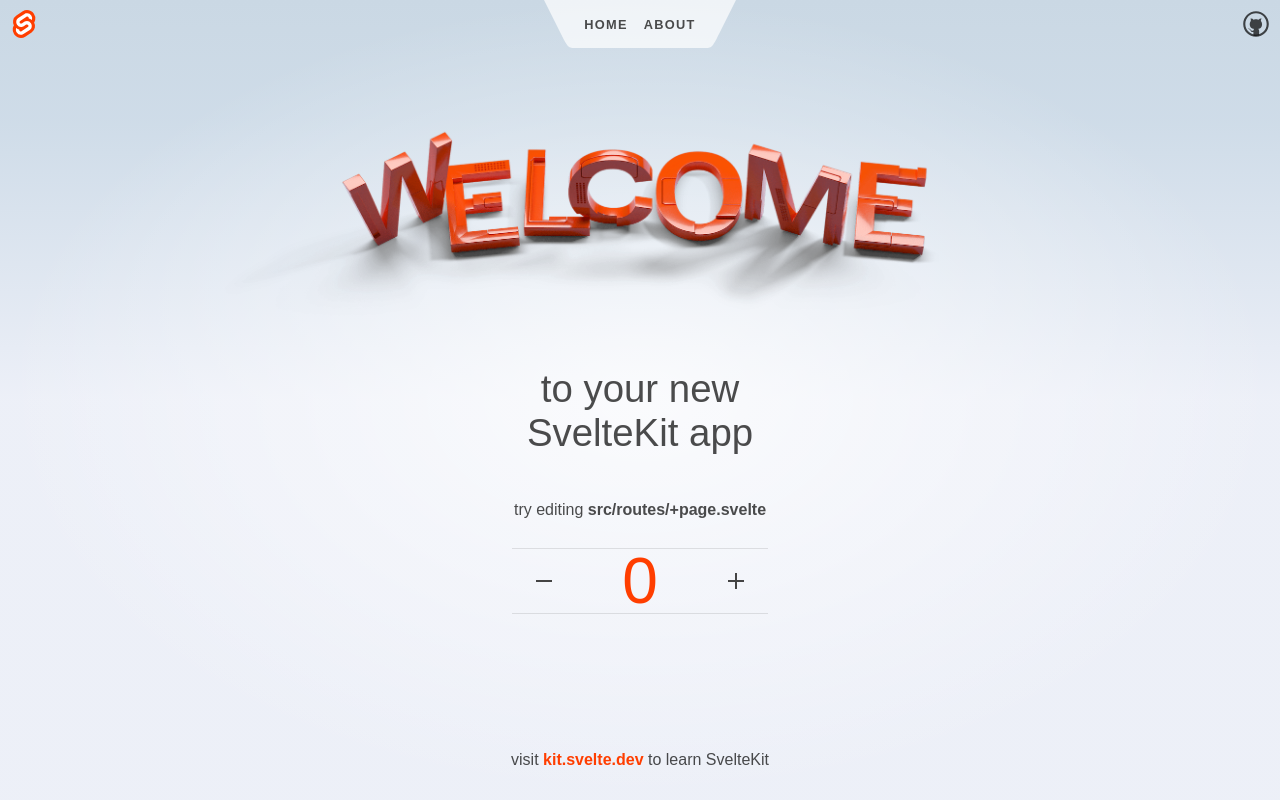
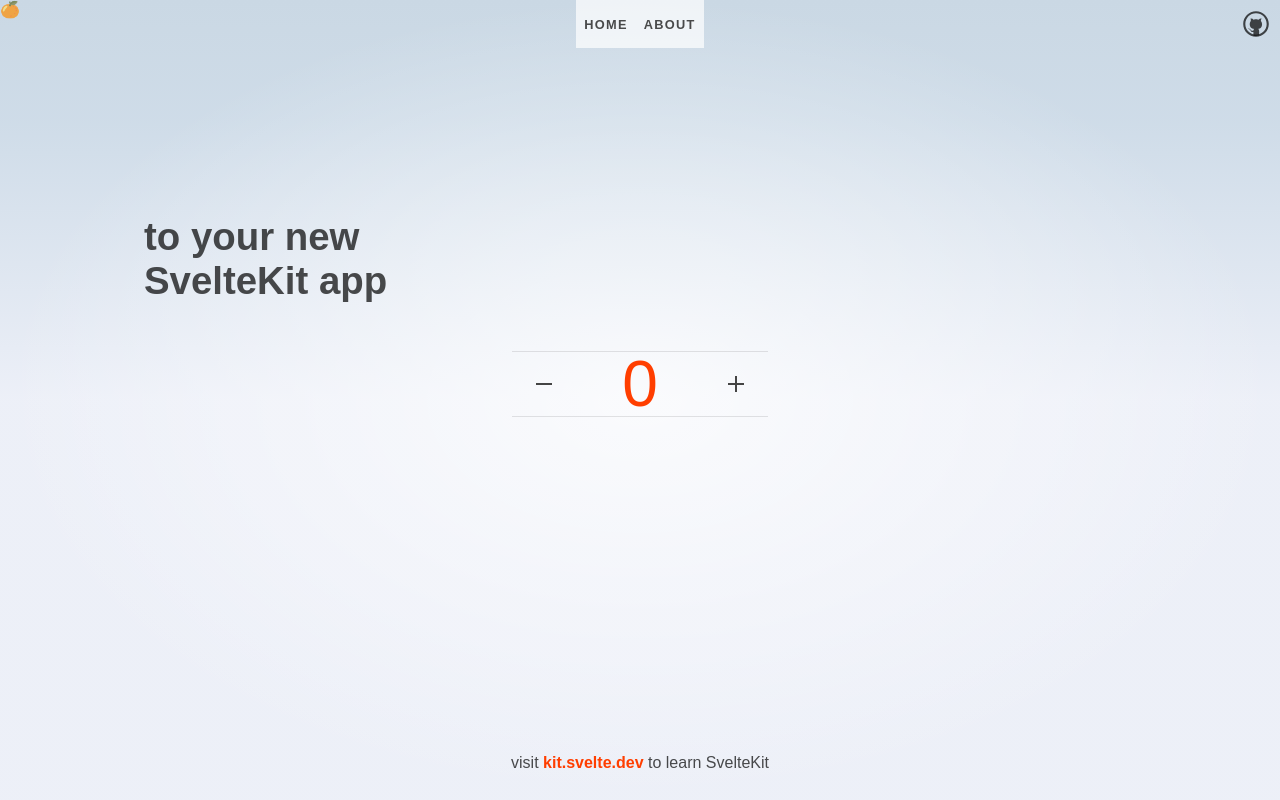
Before and after one commit to hibohiboo/sosaku-mura, a SvelteKit app: page / in a window 1280 px wide. Built offline with nearby package versions, Linux system fonts and the light colour scheme.

Commit message:
fix welcomeページ 既存削除 AB#209

```diff
--- a/package.json
+++ b/package.json
@@ -28,7 +28,7 @@
     "svelte-preprocess": "^4.10.7",
     "tslib": "^2.4.0",
     "typescript": "^4.8.4",
-    "vite": "^3.1.8"
+    "vite": "^3.2.0"
   },
   "type": "module",
   "msw": {
--- a/src/routes/+page.svelte
+++ b/src/routes/+page.svelte
@@ -11,19 +11,8 @@
 
 <section>
 	<h1>
-		<span class="welcome">
-			<picture>
-				<source srcset={welcome} type="image/webp" />
-				<img src={welcome_fallback} alt="Welcome" />
-			</picture>
-		</span>
-
 		to your new<br />SvelteKit app
 	</h1>
-
-	<h2>
-		try editing <strong>src/routes/+page.svelte</strong>
-	</h2>
 
 	<Counter />
 </section>
@@ -40,20 +29,4 @@
 	h1 {
 		width: 100%;
 	}
-
-	.welcome {
-		display: block;
-		position: relative;
-		width: 100%;
-		height: 0;
-		padding: 0 0 calc(100% * 495 / 2048) 0;
-	}
-
-	.welcome img {
-		position: absolute;
-		width: 100%;
-		height: 100%;
-		top: 0;
-		display: block;
-	}
 </style>
--- a/src/routes/Header.svelte
+++ b/src/routes/Header.svelte
@@ -1,21 +1,13 @@
 <script>
 	import { page } from '$app/stores';
-	import logo from '$lib/images/svelte-logo.svg';
 	import github from '$lib/images/github.svg';
 	import { basePath } from '../constants';
 </script>
 
 <header>
-	<div class="corner">
-		<a href="https://kit.svelte.dev">
-			<img src={logo} alt="SvelteKit" />
-		</a>
-	</div>
+	<div class="corner">🍊</div>
 
 	<nav>
-		<svg viewBox="0 0 2 3" aria-hidden="true">
-			<path d="M0,0 L1,2 C1.5,3 1.5,3 2,3 L2,0 Z" />
-		</svg>
 		<ul>
 			<li class:active={$page.url.pathname === `${basePath}/`}>
 				<a href={`${basePath}/`}>Home</a>
@@ -23,15 +15,11 @@
 			<li class:active={$page.url.pathname === `${basePath}/about`}>
 				<a href={`${basePath}/about`}>About</a>
 			</li>
-
 		</ul>
-		<svg viewBox="0 0 2 3" aria-hidden="true">
-			<path d="M0,0 L0,3 C0.5,3 0.5,3 1,2 L2,0 Z" />
-		</svg>
 	</nav>
 
 	<div class="corner">
-		<a href="https://github.com/sveltejs/kit">
+		<a href="https://github.com/hibohiboo/sosaku-mura">
 			<img src={github} alt="GitHub" />
 		</a>
 	</div>
@@ -66,16 +54,6 @@
 		display: flex;
 		justify-content: center;
 		--background: rgba(255, 255, 255, 0.7);
-	}
-
-	svg {
-		width: 2em;
-		height: 3em;
-		display: block;
-	}
-
-	path {
-		fill: var(--background);
 	}
 
 	ul {
--- a/src/routes/styles.css
+++ b/src/routes/styles.css
@@ -1,8 +1,7 @@
 @import '@fontsource/fira-mono';
 
 :root {
-	--font-body: Arial, -apple-system, BlinkMacSystemFont, 'Segoe UI', Roboto, Oxygen, Ubuntu,
-		Cantarell, 'Open Sans', 'Helvetica Neue', sans-serif;
+	--font-body: "Hiragino Maru Gothic ProN", "BIZ UDGothic", "Meiryo", "YuKyokasho Yoko", "M PLUS Rounded 1c", sans-serif;
 	--font-mono: 'Fira Mono', monospace;
 	--color-bg-0: rgb(202, 216, 228);
 	--color-bg-1: hsl(209, 36%, 86%);
@@ -18,7 +17,8 @@
 
 body {
 	min-height: 100vh;
-	margin: 0;
+  padding: 0;
+  margin: 0;
 	background-attachment: fixed;
 	background-color: var(--color-bg-1);
 	background-size: 100vw 100vh;
@@ -30,16 +30,6 @@ body {
 		linear-gradient(180deg, var(--color-bg-0) 0%, var(--color-bg-1) 15%, var(--color-bg-2) 50%);
 }
 
-h1,
-h2,
-p {
-	font-weight: 400;
-}
-
-p {
-	line-height: 1.5;
-}
-
 a {
 	color: var(--color-theme-1);
 	text-decoration: none;
@@ -49,14 +39,6 @@ a:hover {
 	text-decoration: underline;
 }
 
-h1 {
-	font-size: 2rem;
-	text-align: center;
-}
-
-h2 {
-	font-size: 1rem;
-}
 
 pre {
 	font-size: 16px;
```
Also changed, not shown: 1 other file (tests, documents, lock files or other folders).
